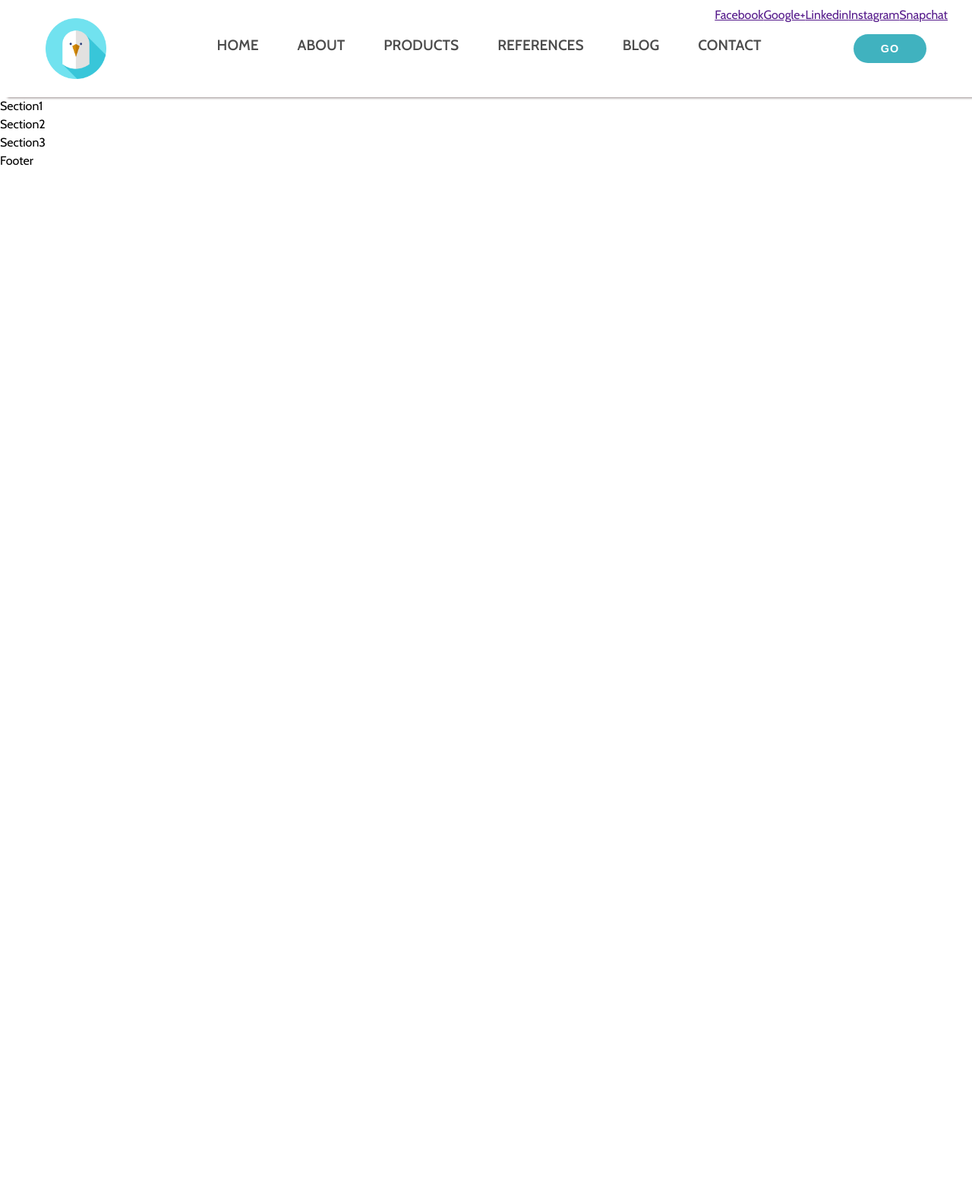
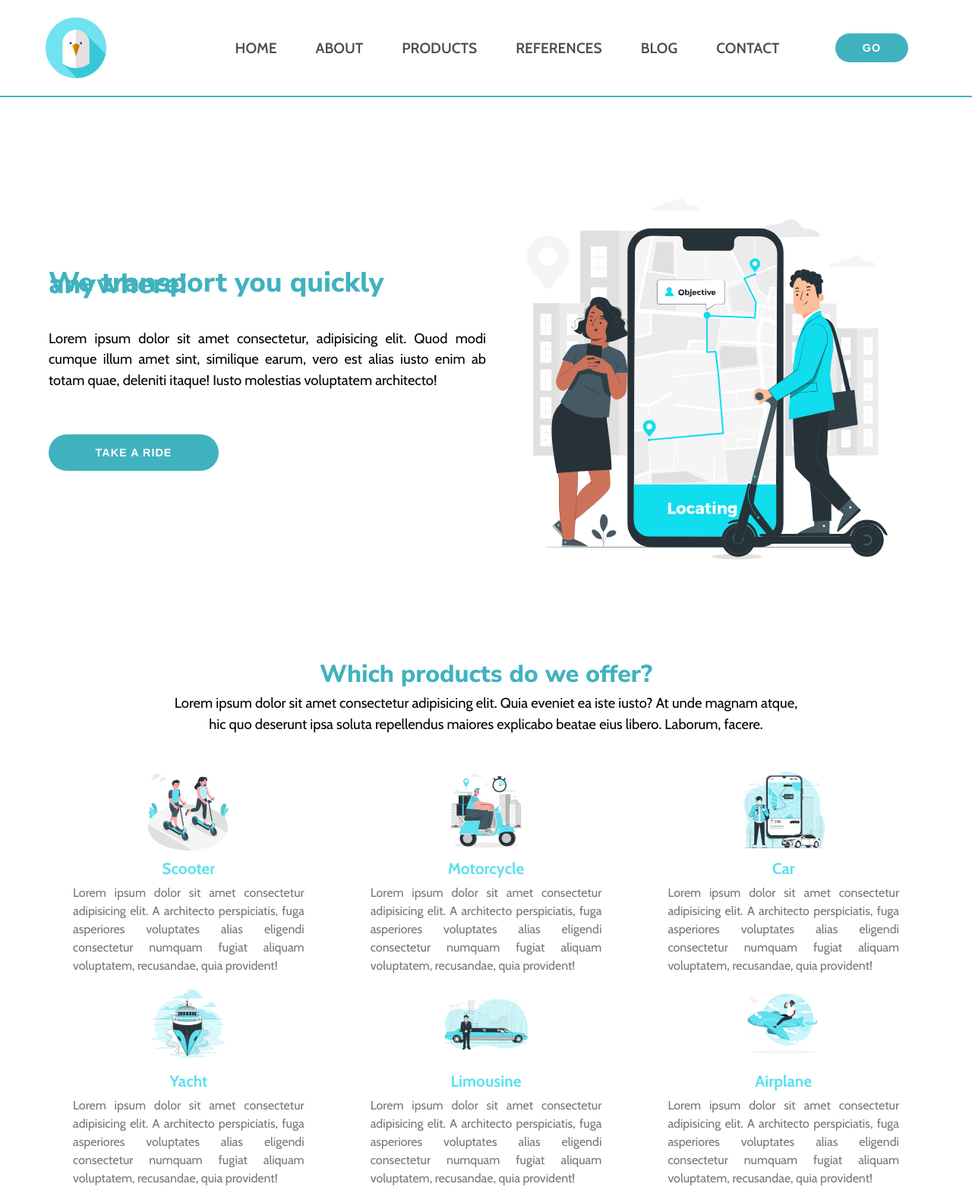
Before and after one commit to eduarf/seagull, a website: page index.html in a window 1280 px wide. Shown: the top 1571 px of the page at 76% size. Before the commit the page ends 800 px from the top, so only its background shows below. Drawn offline with nearby package versions, Linux system fonts and the light colour scheme.

Commit message:
section info is done

```diff
--- a/index.html
+++ b/index.html
@@ -1,52 +1,149 @@
 <!DOCTYPE html>
 <html lang="en">
   <head>
-    <meta charset="UTF-8">
-    <meta http-equiv="X-UA-Compatible" content="IE=edge">
-    <meta name="viewport" content="width=device-width, initial-scale=1.0">
-    <link rel="stylesheet" href="css/style.css">
-    <link rel="shortcut icon"  type="image/png" href="images/favicon.png">
-    <link rel="preconnect" href="https://fonts.googleapis.com">
-    <link rel="preconnect" href="https://fonts.gstatic.com" crossorigin>
-    <link href="https://fonts.googleapis.com/css2?family=Cabin:wght@400;600;700&family=Nunito+Sans:wght@200;800&display=swap" rel="stylesheet">
+    <meta charset="UTF-8" />
+    <meta http-equiv="X-UA-Compatible" content="IE=edge" />
+    <meta name="viewport" content="width=device-width, initial-scale=1.0" />
+    <link rel="stylesheet" href="css/style.css" />
+    <link rel="shortcut icon" type="image/png" href="images/favicon.png" />
+    <link rel="preconnect" href="https://fonts.googleapis.com" />
+    <link rel="preconnect" href="https://fonts.gstatic.com" crossorigin />
+    <link
+      href="https://fonts.googleapis.com/css2?family=Cabin:wght@400;600;700&family=Nunito+Sans:wght@200;800&display=swap"
+      rel="stylesheet"
+    />
     <title>Seagull</title>
   </head>
   <body>
-
     <div class="container">
       <header class="header">
-            <img src="images/logo_and_icon.png" alt="logo" class="header__logo">
+        <img src="images/logo_and_icon.png" alt="logo" class="header__logo" />
 
         <div class="navigation">
           <nav class="navigation__nav">
             <ul class="navigation__list">
-                        <li class="navigation__item"><a href="" class="navigation__link">Home</a></li>
-                        <li class="navigation__item"><a href="" class="navigation__link">About</a></li>
-                        <li class="navigation__item"><a href="" class="navigation__link">Products</a></li>
-                        <li class="navigation__item"><a href="" class="navigation__link">References</a></li>
-                        <li class="navigation__item"><a href="" class="navigation__link">Blog</a></li>
-                        <li class="navigation__item"><a href="" class="navigation__link">Contact</a></li>
+              <li class="navigation__item">
+                <a href="" class="navigation__link">Home</a>
+              </li>
+              <li class="navigation__item">
+                <a href="" class="navigation__link">About</a>
+              </li>
+              <li class="navigation__item">
+                <a href="" class="navigation__link">Products</a>
+              </li>
+              <li class="navigation__item">
+                <a href="" class="navigation__link">References</a>
+              </li>
+              <li class="navigation__item">
+                <a href="" class="navigation__link">Blog</a>
+              </li>
+              <li class="navigation__item">
+                <a href="" class="navigation__link">Contact</a>
+              </li>
             </ul>
           </nav>
-                <button class="button"><span>Go</span> <span>Go</span> </button>
-            </div>
-            <div class="header__social-nav">
-                <nav class="social-nav">
-                    <ul class="social-nav__list">
-                        <li class="social-nav__item"><a href="" class="social-nav__link">Facebook</a></li>
-                        <li class="social-nav__item"><a href="" class="social-nav__link">Google+</a></li>
-                        <li class="social-nav__item"><a href="" class="social-nav__link">Linkedin</a></li>
-                        <li class="social-nav__item"><a href="" class="social-nav__link">Instagram</a></li>
-                        <li class="social-nav__item"><a href="" class="social-nav__link">Snapchat</a></li>
-                    </ul>
-                </nav>
+          <button class="button"><span>Go</span> <span>Go</span></button>
         </div>
       </header>
-        <section class="sec-1">Section1</section>
-        <section class="sec-2">Section2</section>
+      <section class="sec-info">
+        <div class="sec-info__container">
+          <div class="sec-info__left-container">
+            <div class="sec-info__left">
+              <h1 class="t1">We transport you quickly anywhere!</h1>
+              <p class="t4 sec-info__expo">
+                Lorem ipsum dolor sit amet consectetur, adipisicing elit. Quod
+                modi cumque illum amet sint, similique earum, vero est alias
+                iusto enim ab totam quae, deleniti itaque! Iusto molestias
+                voluptatem architecto!
+              </p>
+              <button class="button button--middle">
+                <span>Take a ride</span><span>Take a ride</span>
+              </button>
+            </div>
+          </div>
+          <div class="sec-info__right">
+            <object
+              class="sec-info__image"
+              data="images/home_svg.svg"
+              type="image/svg+xml"
+            ></object>
+          </div>
+        </div>
+      </section>
+      <section class="sec-products">
+        <div class="sec-products__top">
+          <h1 class="t2">Which products do we offer?</h1>
+          <p class="t4 sec-products__expo">
+            Lorem ipsum dolor sit amet consectetur adipisicing elit. Quia
+            eveniet ea iste iusto? At unde magnam atque, hic quo deserunt ipsa
+            soluta repellendus maiores explicabo beatae eius libero. Laborum,
+            facere.
+          </p>
+        </div>
+        <div class="sec-products__bottom">
+          <div class="sec-products__product">
+            <object
+              class="sec-products__icon"
+              data="images/scooter.svg"
+              type="image/svg+xml"
+            ></object>
+            <h2 class="t3">Scooter</h2>
+            <p class="s1">Lorem ipsum dolor sit amet consectetur adipisicing elit. A architecto perspiciatis, fuga asperiores voluptates alias eligendi consectetur numquam fugiat aliquam voluptatem, recusandae, quia provident!</p>
+          </div>
+
+          <div class="sec-products__product">
+            <object
+              class="sec-products__icon"
+              data="images/motorcycle.svg"
+              type="image/svg+xml"
+            ></object>
+            <h2 class="t3">Motorcycle</h2>
+            <p class="s1">Lorem ipsum dolor sit amet consectetur adipisicing elit. A architecto perspiciatis, fuga asperiores voluptates alias eligendi consectetur numquam fugiat aliquam voluptatem, recusandae, quia provident!</p>
+          </div>
+
+          <div class="sec-products__product">
+            <object
+              class="sec-products__icon"
+              data="images/car.svg"
+              type="image/svg+xml"
+            ></object>
+            <h2 class="t3">Car</h2>
+            <p class="s1">Lorem ipsum dolor sit amet consectetur adipisicing elit. A architecto perspiciatis, fuga asperiores voluptates alias eligendi consectetur numquam fugiat aliquam voluptatem, recusandae, quia provident!</p>
+          </div>
+
+          <div class="sec-products__product">
+            <object
+              class="sec-products__icon"
+              data="images/yacht.svg"
+              type="image/svg+xml"
+            ></object>
+            <h2 class="t3">Yacht</h2>
+            <p class="s1">Lorem ipsum dolor sit amet consectetur adipisicing elit. A architecto perspiciatis, fuga asperiores voluptates alias eligendi consectetur numquam fugiat aliquam voluptatem, recusandae, quia provident!</p>
+          </div>
+
+          <div class="sec-products__product">
+            <object
+              class="sec-products__icon"
+              data="images/limousine.svg"
+              type="image/svg+xml"
+            ></object>
+            <h2 class="t3">Limousine</h2>
+            <p class="s1">Lorem ipsum dolor sit amet consectetur adipisicing elit. A architecto perspiciatis, fuga asperiores voluptates alias eligendi consectetur numquam fugiat aliquam voluptatem, recusandae, quia provident!</p>
+          </div>
+
+          <div class="sec-products__product">
+            <object
+              class="sec-products__icon"
+              data="images/airplane.svg"
+              type="image/svg+xml"
+            ></object>
+            <h2 class="t3">Airplane</h2>
+            <p class="s1">Lorem ipsum dolor sit amet consectetur adipisicing elit. A architecto perspiciatis, fuga asperiores voluptates alias eligendi consectetur numquam fugiat aliquam voluptatem, recusandae, quia provident!</p>
+          </div>
+        </div>
+      </section>
       <section class="sec-3">Section3</section>
       <footer class="footer">Footer</footer>
     </div>
-
   </body>
 </html>
--- /dev/null
+++ b/sass/abstracts/_variables.scss
@@ -0,0 +1,6 @@
+$main-color: #40b2bf;
+$second-color: #5ce0ef;
+$color-font-gray: #504f4f;
+
+$color-black: #000;
+$color-white: #fff;
--- /dev/null
+++ b/sass/base/_typography.scss
@@ -0,0 +1,26 @@
+.t1{
+    font-family: 'Nunito Sans', sans-serif;
+    color: $main-color;
+    font-size: 2.3rem;
+    font-weight: 800;
+    line-height: 1.3px;
+}
+.t2{
+    font-family: 'Nunito Sans', sans-serif;
+    font-size: 2rem;
+    color: $main-color;
+}
+.t3{
+    font-size: 1.3rem;
+    color: $second-color;
+}
+.t4{
+    font-size: 1.15rem;
+    columns: $color-font-gray
+}
+
+.s1{
+    font-size: 1rem;
+    color: #787575;
+}
+.s2{}
--- a/sass/components/_button.scss
+++ b/sass/components/_button.scss
@@ -1,17 +1,17 @@
-.button{
+.button {
   padding: 1.2rem 3rem;
   text-transform: uppercase;
   border-radius: 5rem;
-    background-color: #40B2BF;
+  background-color: $main-color;
   outline: none;
-    color: #fff;
+  color: $color-white;
   border: none;
-    font-size: .9rem;
+  font-size: 0.9rem;
   letter-spacing: 1px;
   cursor: pointer;
   font-weight: 600;
   position: relative;
-    span{
+  span {
     position: absolute;
     left: 50%;
     top: 50%;
@@ -19,21 +19,25 @@
     transition: all 0.5s ease-in;
     &:last-child {
       top: 0%;
-           color: #fff;
+      color: $color-white;
       opacity: 0;
     }
   }
   &:hover,
-    &:active{
-        background-color: #5CE0EF;
-        span{
-            &:last-child{
+  &:active {
+    background-color: $second-color;
+    span {
+      &:last-child {
         top: 50%;
         opacity: 1;
       }
-            &:first-child{
+      &:first-child {
         opacity: 0;
       }
     }
   }
+  &--middle {
+    font-size: 0.9rem;
+    padding: 1.5rem 7rem;
   }
+}
--- a/sass/components/_navigation.scss
+++ b/sass/components/_navigation.scss
@@ -1,24 +1,33 @@
 .navigation {
   width: 75%;
   display: flex;
-  justify-content: space-between;
+  justify-content: space-around;
   &__nav {
+    display: flex;
+    align-items: center;
     flex-basis: 80%;
   }
   &__list {
     list-style-type: none;
     display: flex;
     justify-content: space-around;
+    flex: 0 100%;
   }
   &__item {
+
   }
-  &__link,
-  &__link:link,
-  &__link:visited {
-    font-size: 1.2rem;
-    color: rgba(black, 0.7);
-    text-decoration: none;
-    text-transform: uppercase;
-    font-weight: 600;
+  &__link {
+
+    &:link,
+    &:visited {
+      font-size: 1.2rem;
+      color: rgba($color-black, 0.7);
+      text-decoration: none;
+      text-transform: uppercase;
+      font-weight: 600;
+    }
+  }
+  &:hover,
+  &:active {
   }
 }
--- a/sass/components/_social-nav.scss
+++ /dev/null
@@ -1,8 +0,0 @@
-.social-nav {
-  &__list {
-    list-style: none;
-    display: flex;
-  }
-  &__item{}
-  &__link{}
-}
--- a/sass/layouts/_header.scss
+++ b/sass/layouts/_header.scss
@@ -3,14 +3,8 @@
   display: flex;
   align-items: center;
   justify-content: space-around;
-  position: relative;
-  box-shadow: 10px 1px 3px rgb(148, 137, 137);
+  border-bottom: 2px solid $main-color;
   &__logo {
     width: 5rem;
   }
-  &__social-nav {
-    position: absolute;
-    top: 0.5rem;
-    right: 2rem;
-  }
 }
--- /dev/null
+++ b/sass/pages/_home.scss
@@ -0,0 +1,81 @@
+.sec-info {
+  display: flex;
+  justify-content: center;
+  align-items: center;
+  height: 43rem;
+  padding: 4rem 4rem 1rem 4rem;
+  &__container {
+    display: flex;
+    width: 100%;
+    height: 100%;
+  }
+  &__left-container {
+    display: flex;
+    flex-direction: column;
+    align-items: center;
+    justify-content: center;
+    flex-basis: 50%;
+    height: 100%;
+  }
+  &__left {
+    height: 50%;
+    display: flex;
+    flex-direction: column;
+    justify-content: space-around;
+    align-items: flex-start;
+  }
+  &__right {
+    display: flex;
+    justify-content: center;
+    align-items: center;
+    flex-basis: 50%;
+  }
+  &__image {
+    height: 90%;
+    width: 90%;
+  }
+  &__expo {
+    text-align: justify;
+  }
+}
+
+.sec-products{
+    min-height: 50rem;
+    padding: 3rem 6rem;
+    display: flex;
+    flex-direction: column;
+    align-items: center;
+    justify-content: space-between;
+    &__top{
+        display: flex;
+        flex-direction: column;
+        justify-content: center;
+        align-items: center;
+        width: 90%;
+    }
+    &__bottom{
+        min-height: 35rem;
+        display: flex;
+        justify-content: space-between;
+        align-items: center;
+        flex-wrap: wrap;
+    }
+    &__product{
+        height: 17rem;
+        width: 28%;
+        display: flex;
+        flex-direction: column;
+        justify-content: space-between;
+        align-items: center;
+        text-align: justify;
+    }
+    &__icon{
+        height: 7rem;
+        width: 7rem;
+    }
+    &__expo{
+        width: 85%;
+        text-align: center;
+    }
+
+}
```
Also changed, not shown: sass/main.scss (+6 -1 lines), css/style.css, images/airplane.svg (added), images/car.svg (added), images/limousine.svg (added), images/motorcycle.svg (added), images/scooter.svg (added), images/telephone_seagul.png (added), images/yacht.svg (added), 1 other file. Lines whose indentation alone changed are shown as unchanged.
